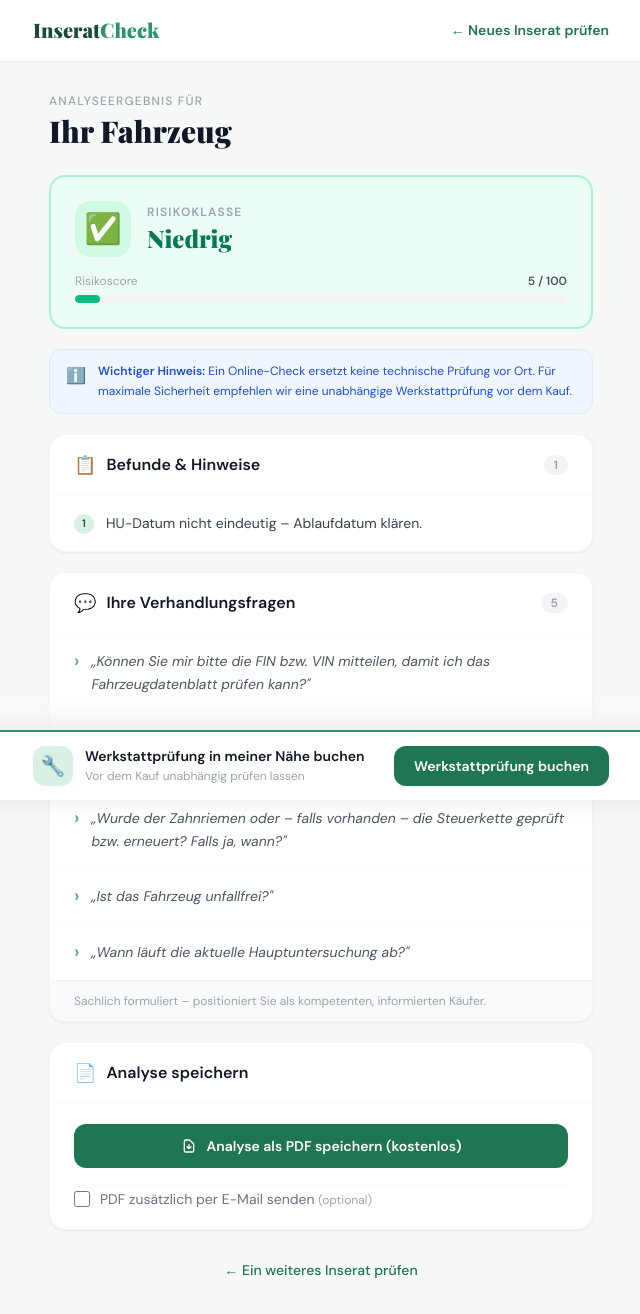
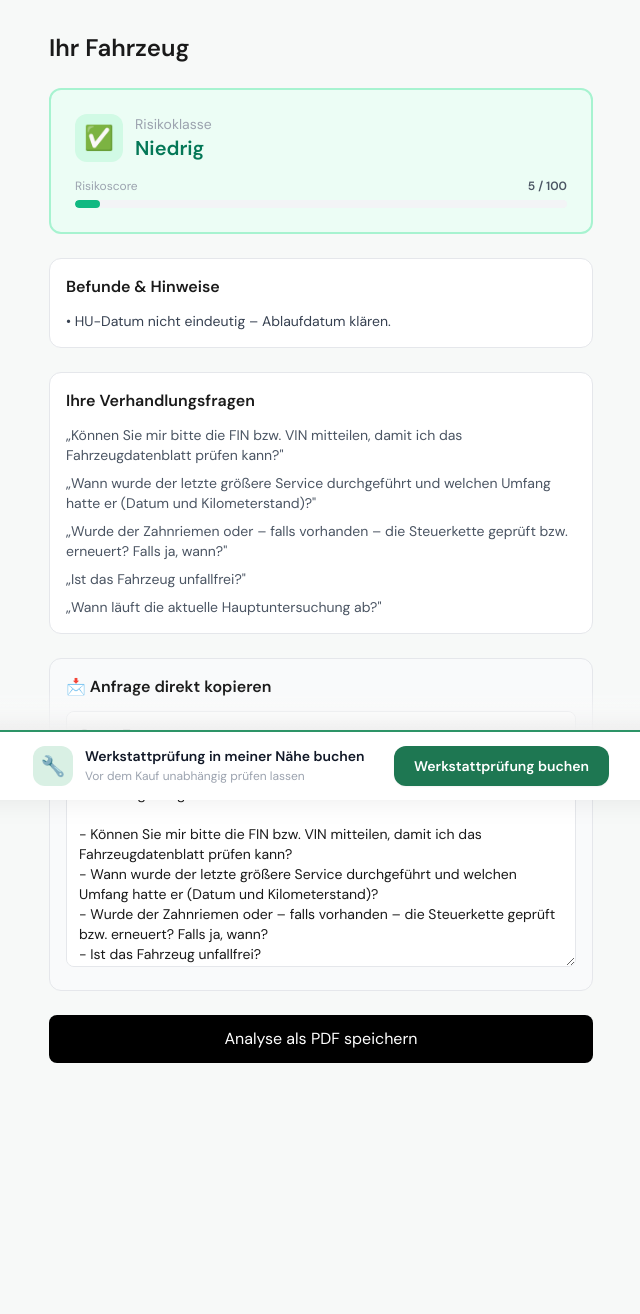
Before and after one commit to kilic-kts-cyber/inseratcheck-mvp, a Next.js app: page /result in a window 1280 px wide. Shown: the top 1314 px of the page, without its empty margins (319-959 px from the left). After the commit the page ends 1095 px from the top, so only its background shows below. Built offline with nearby package versions, Linux system fonts and the light colour scheme.

Commit message:
Update ResultClient.tsx

```diff
--- a/app/result/ResultClient.tsx
+++ b/app/result/ResultClient.tsx
@@ -7,7 +7,9 @@ import { calculateRisk, type FormData, type RiskLevel } from '@/lib/riskLogic';
 import { generatePDF } from '@/lib/pdf';
 import WorkshopCTA from '@/components/WorkshopCTA';
 
-// ─── Risiko-Config ────────────────────────────────────────────
+// ─────────────────────────────────────────────────────────────
+// Risiko-Config
+// ─────────────────────────────────────────────────────────────
 const RISK_CFG: Record<RiskLevel, {
   bg: string; border: string; text: string; badgeBg: string; emoji: string; pulse: boolean;
 }> = {
@@ -16,13 +18,17 @@ const RISK_CFG: Record<RiskLevel, {
   Hoch:    { bg:'bg-red-50',     border:'border-red-200',     text:'text-red-700',     badgeBg:'bg-red-100',     emoji:'🚨', pulse:true  },
 };
 
-// ─── Score-Balken ─────────────────────────────────────────────
-function ScoreBar({ score, level }: { score: number; level: RiskLevel }) {
-  const pct   = Math.min(100, Math.round((score / 100) * 100));
+// ─────────────────────────────────────────────────────────────
+// Score-Bar (0–100)
+// ─────────────────────────────────────────────────────────────
+function ScoreBar({ score }: { score: number }) {
+  const pct = Math.min(100, score);
+
   const color =
     score < 30 ? 'bg-emerald-500' :
     score < 50 ? 'bg-amber-500' :
                  'bg-red-500';
+
   return (
     <div>
       <div className="flex justify-between text-xs text-gray-400 mb-1.5">
@@ -30,14 +36,20 @@ function ScoreBar({ score, level }: { score: number; level: RiskLevel }) {
         <span className="font-semibold text-gray-600">{score} / 100</span>
       </div>
       <div className="h-2 bg-gray-100 rounded-full overflow-hidden">
-        <div className={`h-full rounded-full transition-all duration-700 ${color}`} style={{ width:`${pct}%` }} />
+        <div
+          className={`h-full rounded-full transition-all duration-700 ${color}`}
+          style={{ width: `${pct}%` }}
+        />
       </div>
     </div>
   );
 }
 
-// ─── Hauptkomponente ──────────────────────────────────────────
+// ─────────────────────────────────────────────────────────────
+// Hauptkomponente
+// ─────────────────────────────────────────────────────────────
 export default function ResultClient() {
+
   const params = useSearchParams();
 
   const data = useMemo<FormData>(() => ({
@@ -61,36 +73,48 @@ export default function ResultClient() {
   const result = useMemo(() => calculateRisk(data), [data]);
   const cfg    = RISK_CFG[result.level];
 
+  // ─────────────────────────────────────────────────────────
+  // Copy-Paste Verkäufer-Text
+  // ─────────────────────────────────────────────────────────
   const emailTemplate = useMemo(() => {
+
     const vehicleName = [data.brand, data.model, data.year]
       .filter(Boolean)
       .join(' ');
 
-  const idMatch = data.advertLink?.match(/id=(\d+)/);
+    const idMatch = data.advertLink?.match(/(\d{5,})/);
     const advertId = idMatch ? idMatch[1] : null;
-
-  const greeting = 'Guten Tag,';
 
     const intro =
       vehicleName
         ? `bezüglich Ihres angebotenen Fahrzeugs (${vehicleName}) hätte ich vor einer Besichtigung noch einige Fragen:`
         : 'bezüglich des angebotenen Fahrzeugs hätte ich vor einer Besichtigung noch einige Fragen:';
 
-  const idLine = advertId ? `Inseratsnummer: ${advertId}` : '';
+    const idLine = advertId ? `Inseratsnummer: ${advertId}\n\n` : '';
 
-  const questionsBlock = result.questions.map((q) => `- ${q}`).join('\n');
+    const questionsBlock = result.questions.map(q => `- ${q}`).join('\n');
 
-  return `${greeting}\n\n${intro}\n${idLine}\n\n${questionsBlock}\n\nIch freue mich auf Ihre Rückmeldung.\nMit freundlichen Grüßen`;
+    return `Guten Tag,
+
+${intro}
+
+${idLine}${questionsBlock}
+
+Ich freue mich auf Ihre Rückmeldung.
+
+Mit freundlichen Grüßen`;
+
   }, [result.questions, data]);
 
   const [pdfLoading, setPdfLoading] = useState(false);
-  const [sendEmail,  setSendEmail]  = useState(false);
-  const [email,      setEmail]      = useState('');
 
   async function handlePdf() {
     setPdfLoading(true);
-    try { await generatePDF(data, result, sendEmail ? email : undefined); }
-    finally { setPdfLoading(false); }
+    try {
+      await generatePDF(data, result);
+    } finally {
+      setPdfLoading(false);
+    }
   }
 
   const vehicle = [data.brand, data.model, data.year].filter(Boolean).join(' ');
@@ -98,139 +122,66 @@ const [pdfLoading, setPdfLoading] = useState(false);
   return (
     <main className="min-h-screen bg-[#f7f9f8]">
 
-      {/* Nav */}
-      <header className="sticky top-0 z-30 bg-white/90 backdrop-blur-md border-b border-gray-100 px-5 py-4 shadow-sm">
-        <div className="max-w-xl mx-auto flex items-center justify-between">
-          <Link href="/" className="font-heading text-xl font-black text-brand-800">
-            Inserat<span className="text-brand-500">Check</span>
-          </Link>
-          <Link href="/check" className="text-sm text-brand-600 font-semibold hover:underline">
-            ← Neues Inserat prüfen
-          </Link>
+      <div className="max-w-xl mx-auto px-4 py-8 space-y-6">
+
+        {/* Fahrzeug */}
+        <div>
+          <h1 className="text-2xl font-bold">{vehicle || 'Ihr Fahrzeug'}</h1>
         </div>
-      </header>
 
-      <div className="max-w-xl mx-auto px-4 py-8 space-y-5 pb-40">
-
-        {/* Fahrzeug-Header */}
-        <div className="animate-fade-in">
-          <p className="text-xs text-gray-400 uppercase tracking-widest font-medium mb-1">Analyseergebnis für</p>
-          <h1 className="font-heading text-2xl md:text-3xl font-black text-gray-900">{vehicle || 'Ihr Fahrzeug'}</h1>
-          <div className="flex flex-wrap items-center gap-3 mt-1.5 text-sm text-gray-400">
-            {data.price   && <span>💶 {parseFloat(data.price).toLocaleString('de-DE')} €</span>}
-            {data.mileage && <span>🛣️ {parseFloat(data.mileage).toLocaleString('de-DE')} km</span>}
-            {data.sellerType && <span>{data.sellerType === 'privat' ? '👤 Privat' : '🏪 Händler'}</span>}
+        {/* Risikoklasse */}
+        <div className={`${cfg.bg} ${cfg.border} border-2 rounded-xl p-6`}>
+          <div className="flex items-center gap-3 mb-4">
+            <div className={`${cfg.badgeBg} w-12 h-12 rounded-xl flex items-center justify-center text-2xl`}>
+              {cfg.emoji}
+            </div>
+            <div>
+              <p className="text-sm text-gray-400">Risikoklasse</p>
+              <p className={`text-xl font-bold ${cfg.text}`}>{result.level}</p>
             </div>
           </div>
 
-        {/* Risikoklasse */}
-        <div className={`${cfg.bg} ${cfg.border} border-2 rounded-2xl p-6 animate-fade-in-up ${cfg.pulse ? 'animate-pulse-ring' : ''}`}>
-          <div className="flex items-center gap-4 mb-4">
-            <div className={`${cfg.badgeBg} w-14 h-14 rounded-2xl flex items-center justify-center text-3xl shrink-0`}>
-              {cfg.emoji}
-            </div>
-            <div>
-              <p className="text-xs uppercase tracking-widest font-semibold text-gray-400 mb-0.5">Risikoklasse</p>
-              <p className={`font-heading text-2xl font-black ${cfg.text}`}>{result.level}</p>
-            </div>
-          </div>
-          <ScoreBar score={result.score} level={result.level} />
-        </div>
-
-        {/* Disclaimer */}
-        <div className="flex items-start gap-3 bg-blue-50 border border-blue-100 rounded-xl px-4 py-3 animate-fade-in delay-100">
-          <span className="shrink-0 mt-0.5">ℹ️</span>
-          <p className="text-xs text-blue-700 leading-relaxed">
-            <strong>Wichtiger Hinweis:</strong> Ein Online-Check ersetzt keine technische Prüfung vor Ort.
-            Für maximale Sicherheit empfehlen wir eine unabhängige Werkstattprüfung vor dem Kauf.
-          </p>
+          <ScoreBar score={result.score} />
         </div>
 
         {/* Hinweise */}
-        <section className="bg-white rounded-2xl border border-gray-100 shadow-card overflow-hidden animate-fade-in-up delay-200">
-          <div className="px-6 py-4 border-b border-gray-50 flex items-center gap-2.5">
-            <span className="text-lg">📋</span>
-            <h2 className="font-semibold text-gray-900">Befunde & Hinweise</h2>
-            <span className="ml-auto text-xs font-semibold text-gray-400 bg-gray-100 rounded-full px-2.5 py-0.5">{result.hints.length}</span>
-          </div>
-          <ul className="divide-y divide-gray-50">
+        <section className="bg-white rounded-xl border p-4">
+          <h2 className="font-semibold mb-3">Befunde & Hinweise</h2>
+          <ul className="space-y-2 text-sm text-gray-700">
             {result.hints.map((hint, i) => (
-              <li key={i} className="px-6 py-4 flex items-start gap-3 text-sm text-gray-700 leading-relaxed">
-                <span className="shrink-0 w-5 h-5 rounded-full bg-brand-100 text-brand-700 text-[11px] font-bold flex items-center justify-center mt-0.5">{i+1}</span>
-                {hint}
-              </li>
+              <li key={i}>• {hint}</li>
             ))}
           </ul>
         </section>
 
-        {/* Verhandlungsfragen */}
-        <section className="bg-white rounded-2xl border border-gray-100 shadow-card overflow-hidden animate-fade-in-up delay-300">
-          <div className="px-6 py-4 border-b border-gray-50 flex items-center gap-2.5">
-            <span className="text-lg">💬</span>
-            <h2 className="font-semibold text-gray-900">Ihre Verhandlungsfragen</h2>
-            <span className="ml-auto text-xs font-semibold text-gray-400 bg-gray-100 rounded-full px-2.5 py-0.5">{result.questions.length}</span>
-          </div>
-          <ul className="divide-y divide-gray-50">
+        {/* Fragen */}
+        <section className="bg-white rounded-xl border p-4">
+          <h2 className="font-semibold mb-3">Ihre Verhandlungsfragen</h2>
+          <ul className="space-y-2 text-sm text-gray-600">
             {result.questions.map((q, i) => (
-              <li key={i} className="px-6 py-4 flex items-start gap-3 text-sm text-gray-600">
-                <span className="shrink-0 text-brand-400 font-black text-lg leading-none mt-0.5">›</span>
-                <span className="leading-relaxed italic">„{q}"</span>
-              </li>
+              <li key={i}>„{q}"</li>
             ))}
           </ul>
-          <div className="px-6 py-3 bg-gray-50 border-t border-gray-100">
-            <p className="text-xs text-gray-400">Sachlich formuliert – positioniert Sie als kompetenten, informierten Käufer.</p>
-          </div>
         </section>
 
-        {/* PDF-Export */}
-        <section className="bg-white rounded-2xl border border-gray-100 shadow-card overflow-hidden animate-fade-in-up delay-400">
-          <div className="px-6 py-4 border-b border-gray-50 flex items-center gap-2.5">
-            <span className="text-lg">📄</span>
-            <h2 className="font-semibold text-gray-900">Analyse speichern</h2>
-          </div>
-          <div className="px-6 py-5 space-y-4">
-            <button onClick={handlePdf} disabled={pdfLoading}
-              className="w-full bg-brand-600 hover:bg-brand-700 disabled:opacity-60 disabled:cursor-not-allowed text-white font-semibold py-3 rounded-xl flex items-center justify-center gap-2.5 text-sm transition-colors">
-              {pdfLoading ? (
-                <><span className="w-4 h-4 border-2 border-white/30 border-t-white rounded-full animate-spin" />PDF wird erstellt …</>
-              ) : (
-                <>
-                  <svg className="w-4 h-4" fill="none" viewBox="0 0 24 24" stroke="currentColor" strokeWidth={2}>
-                    <path strokeLinecap="round" strokeLinejoin="round" d="M12 10v6m0 0l-3-3m3 3l3-3m2 8H7a2 2 0 01-2-2V5a2 2 0 012-2h5.586a1 1 0 01.707.293l5.414 5.414a1 1 0 01.293.707V19a2 2 0 01-2 2z" />
-                  </svg>
-                  Analyse als PDF speichern (kostenlos)
-                </>
-              )}
-            </button>
-
-            <div className="pt-1 border-t border-gray-50">
-              <label className="flex items-center gap-2.5 cursor-pointer group">
-                <input type="checkbox" checked={sendEmail} onChange={e => setSendEmail(e.target.checked)}
-                  className="w-4 h-4 rounded accent-brand-600" />
-                <span className="text-sm text-gray-500 group-hover:text-gray-700 transition-colors">
-                  PDF zusätzlich per E-Mail senden <span className="text-gray-400 text-xs">(optional)</span>
-                </span>
-              </label>
-              {sendEmail && (
-                <div className="mt-3 space-y-1.5 animate-fade-in">
-                  <input type="email" placeholder="deine@email.de" value={email}
-                    onChange={e => setEmail(e.target.value)}
-                    className="w-full border border-gray-200 rounded-lg px-3.5 py-2.5 text-sm" />
-                  <p className="text-xs text-gray-400">
-                    Hinweis: In dieser MVP-Version wird kein E-Mail-Versand ausgelöst. Die Adresse wird im PDF vermerkt.
-                  </p>
-                </div>
-              )}
-            </div>
-          </div>
+        {/* Copy-Paste Block */}
+        <section className="bg-gray-50 rounded-xl border p-4">
+          <h2 className="font-semibold mb-3">📩 Anfrage direkt kopieren</h2>
+          <textarea
+            readOnly
+            value={emailTemplate}
+            className="w-full h-64 text-sm p-3 border rounded-lg bg-white"
+          />
         </section>
 
-        <div className="text-center py-2">
-          <Link href="/check" className="text-sm text-brand-600 hover:underline font-medium">
-            ← Ein weiteres Inserat prüfen
-          </Link>
-        </div>
+        {/* PDF */}
+        <button
+          onClick={handlePdf}
+          disabled={pdfLoading}
+          className="w-full bg-black text-white py-3 rounded-lg"
+        >
+          {pdfLoading ? 'PDF wird erstellt…' : 'Analyse als PDF speichern'}
+        </button>
 
       </div>
 
```
Lines whose indentation alone changed are shown as unchanged.
